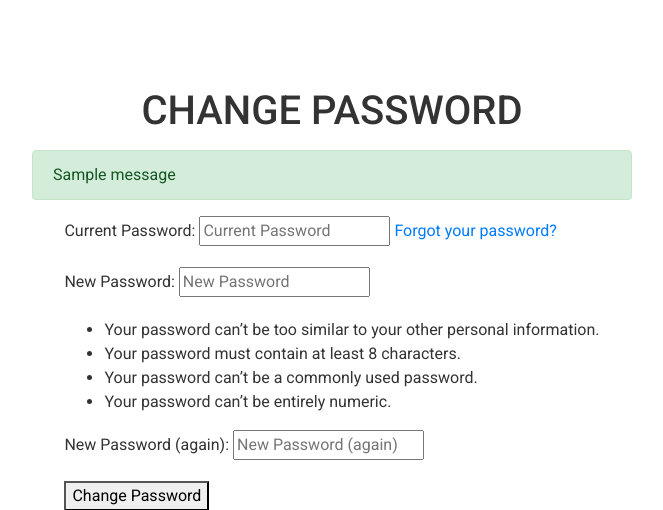
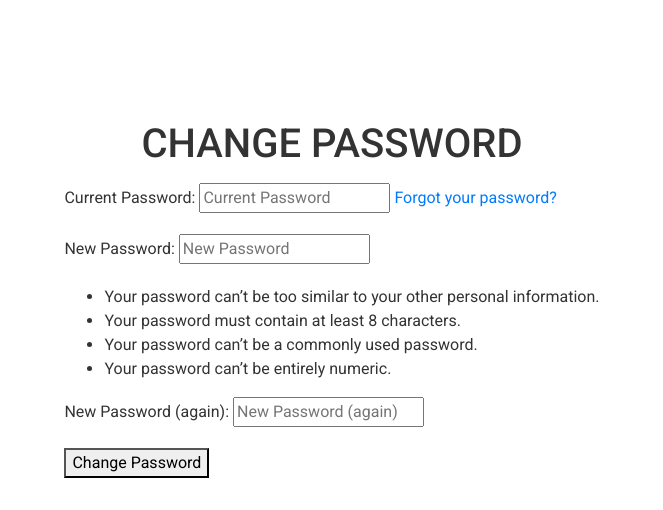
Before and after one commit to linusapelgren/Iron-Fitness, a Django app: page /users/password/change/ in a window 1280 px wide. Shown: the part 101-611 px from the top of the page, without its empty margins (308-971 px from the left). Run offline with Django 5.2, Linux system fonts and the light colour scheme; a user stored in the database is signed in; tables that the repository leaves empty hold one stand-in row (values such as "Sample post"); one stand-in notice (Sample message) is shown; some libraries are stand-ins or nearby versions.

Commit message:
Updated README.md and password_change.html

```diff
--- a/templates/allauth/account/password_change.html
+++ b/templates/allauth/account/password_change.html
@@ -9,16 +9,6 @@
 {% block content %}
 <div class="container d-flex justify-content-center align-items-center" style="min-height: 100vh; flex-direction: column;">
     <h1 class="logo-font" style="margin-bottom: 15px;">Change Password</h1>
-
-    {% if messages %}
-        <div class="alert-container" style="width: 100%; max-width: 600px;">
-            {% for message in messages %}
-                <div class="alert alert-{{ message.tags }}" role="alert">
-                    {{ message }}
-                </div>
-            {% endfor %}
-        </div>
-    {% endif %}
 
     {% url 'account_change_password' as action_url %}
     {% element form form=form method="post" action=action_url %}
```
Also changed, not shown: README.md, static/images/pages/loginmobile.png (added), static/images/pages/registermobile.png (added), static/images/pages/resetmobile.png (added).
